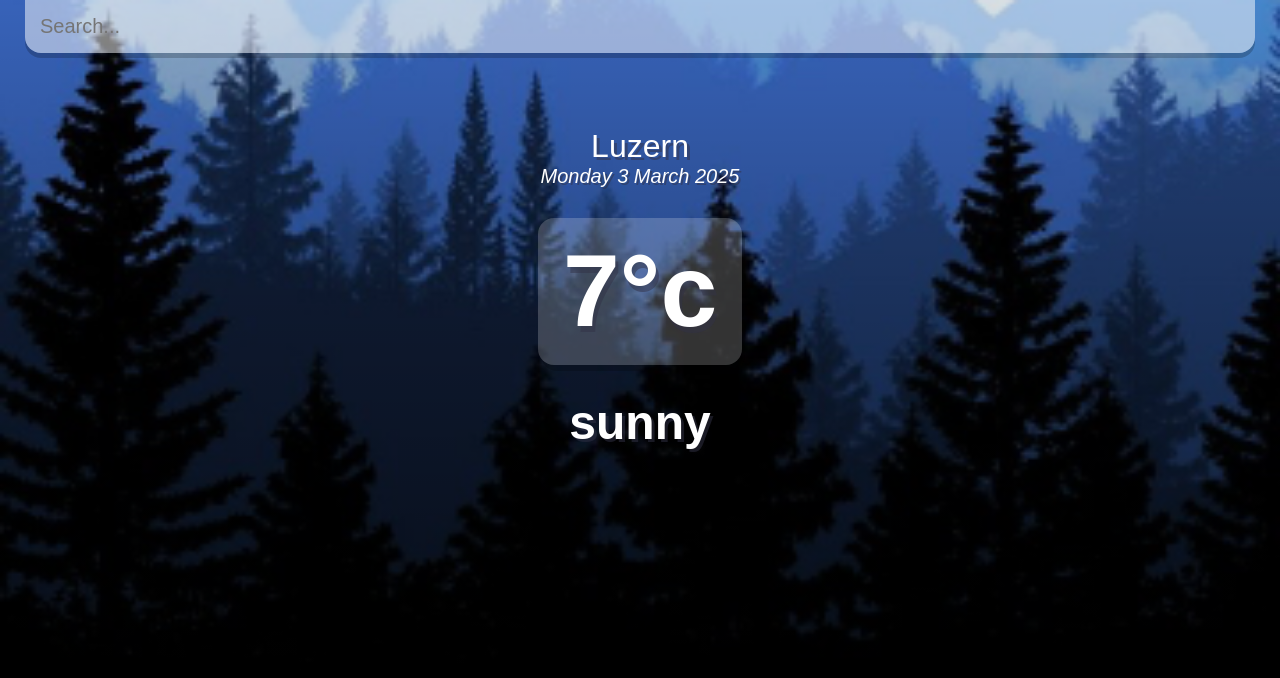
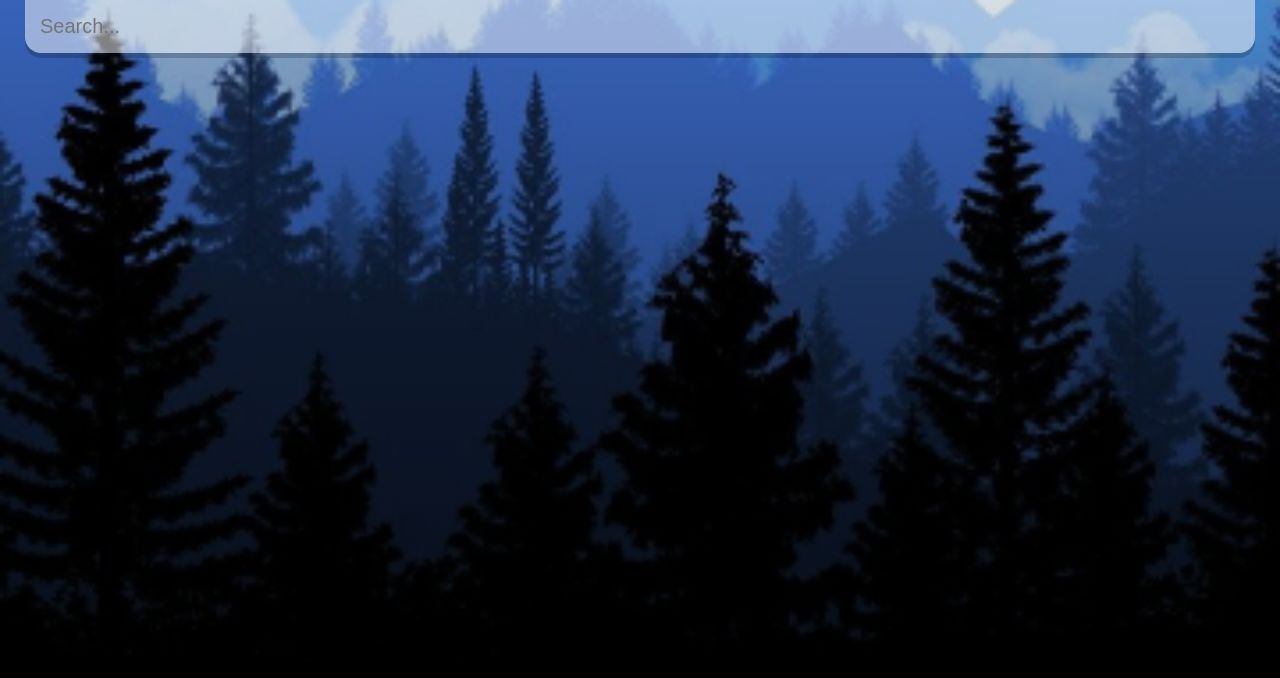
Before and after one commit to recep-demir/weather-app-react, a React (Create React App) app: page / in a window 1280 px wide. Shown: the top 678 px of the page. Built offline with nearby package versions, Linux system fonts and the light colour scheme.

Commit message:
edit city name

```diff
--- a/src/App.js
+++ b/src/App.js
@@ -1,64 +1,14 @@
-import { useState } from 'react';
 import './App.css';
-const api = {
-  key: "44502fc60dbbececfb2a2a52f202564e",
-  base: "https://api.openweathermap.org/data/2.5/"
-}
+import Home from './pages/Home';
+
 
 function App() {
-  const [query,setQuery] = useState("")
-  const [weather,setWeather] = useState({})
 
-  const search = evt => {
-    if (evt.key === "Enter") {
-      fetch(`${api.base}weather?q=${query}&units=metric&APPID=${api.key}`)
-        .then(res => res.json())
-        .then(result => {
-          setWeather(result);
-          setQuery('');
-          console.log(result);
-        });
-    }
-  }
-
-  const dateBuilder = (d) => {
-    let months = ["January", "February", "March", "April", "May", "June", "July", "August", "September", "October", "November", "December"];
-    let days = ["Sunday", "Monday", "Tuesday", "Wednesday", "Thursday", "Friday", "Saturday"];
-
-    let day = days[d.getDay()];
-    let date = d.getDate();
-
-    let month = months[d.getMonth()];
-    let year = d.getFullYear();
-
-    return `${day} ${date} ${month} ${year}`
-  }
 
   return (
     <div className="app">
-      <main>
-        <div className="search-box">
-          <input
-            type="text"
-            className="search-bar"
-            placeholder="Search..."
+      <Home/>
 
-          />
-        </div>
-
-        <div className="location-box">
-            <div className="location">Luzern</div>
-            <div className="date">{dateBuilder(new Date())}</div>
-          </div>
-
-          <div className="weather-box">
-            <div className="temp">
-              7°c
-            </div>
-            <div className="weather">sunny</div>
-          </div>
-
-        </main>
 
     </div>
   );
--- /dev/null
+++ b/src/pages/Home.jsx
@@ -0,0 +1,73 @@
+import React, { useState } from 'react'
+
+const api = {
+    key: "44502fc60dbbececfb2a2a52f202564e",
+    base: "https://api.openweathermap.org/data/2.5/"
+  }
+
+const Home = () => {
+
+    const [query,setQuery] = useState("")
+  const [weather,setWeather] = useState({})
+
+  const search = (e) => {
+    if (e.key === "Enter") {
+        fetch(`${api.base}weather?q=${query}&units=metric&APPID=${api.key}`)
+
+        .then(res => res.json())
+        .then(result => {
+          setWeather(result);
+          setQuery('');
+          console.log(result);
+        });
+    }
+  }
+
+  const dateBuilder = (d) => {
+    let months = ["January", "February", "March", "April", "May", "June", "July", "August", "September", "October", "November", "December"];
+    let days = ["Sunday", "Monday", "Tuesday", "Wednesday", "Thursday", "Friday", "Saturday"];
+
+    let day = days[d.getDay()];
+    let date = d.getDate();
+
+    let month = months[d.getMonth()];
+    let year = d.getFullYear();
+
+    return `${day} ${date} ${month} ${year}`
+  }
+
+
+
+  return (
+    <div className={(typeof weather.main != "undefined") ? ((weather.main.temp > 16) ? 'app warm' : 'home') : 'home'}>
+      <main>
+        <div className="search-box">
+          <input
+            type="text"
+            className="search-bar"
+            placeholder="Search..."
+            onChange={e => setQuery(e.target.value)}
+            value={query}
+            onKeyPress={search}
+          />
+        </div>
+        {(typeof weather.main != "undefined") ? (
+        <div>
+          <div className="location-box">
+            <div className="location">{weather.name}, {weather.sys.country}</div>
+            <div className="date">{dateBuilder(new Date())}</div>
+          </div>
+          <div className="weather-box">
+            <div className="temp">
+              {Math.round(weather.main.temp)}°c
+            </div>
+            <div className="weather">{weather.weather[0].main}</div>
+          </div>
+        </div>
+        ) : ('')}
+      </main>
+    </div>
+  );
+}
+
+export default Home
```
